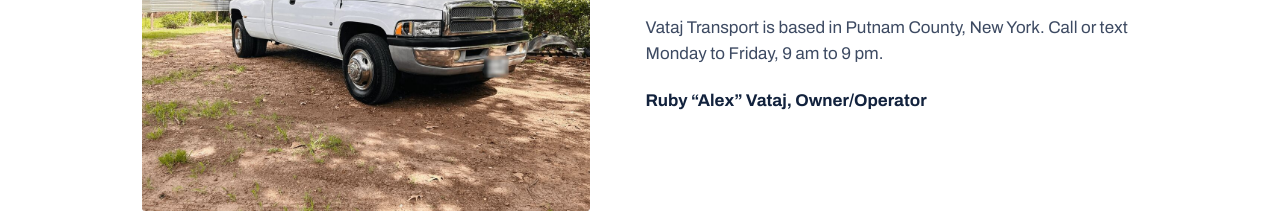
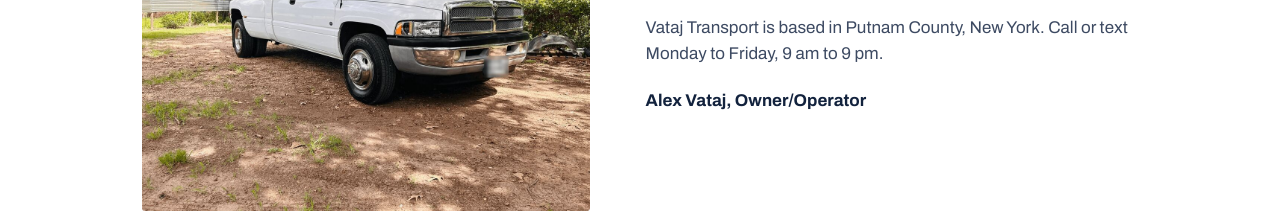
Before and after one commit to aubergine-ux/vatajtransport, a plain HTML site: page index.html in a window 1280 px wide. Shown: the part 2039-2252 px from the top of the page. Drawn offline with Linux system fonts and the light colour scheme.

Commit message:
Show owner as Alex Vataj

```diff
--- a/index.html
+++ b/index.html
@@ -232,7 +232,7 @@
         <div>
           <h2>About</h2>
           <p>Vataj Transport is based in Putnam County, New York. Call or text Monday to Friday, 9 am to 9 pm.</p>
-          <p class="sign">Ruby “Alex” Vataj, Owner/Operator</p>
+          <p class="sign">Alex Vataj, Owner/Operator</p>
         </div>
       </div>
     </section>
```
